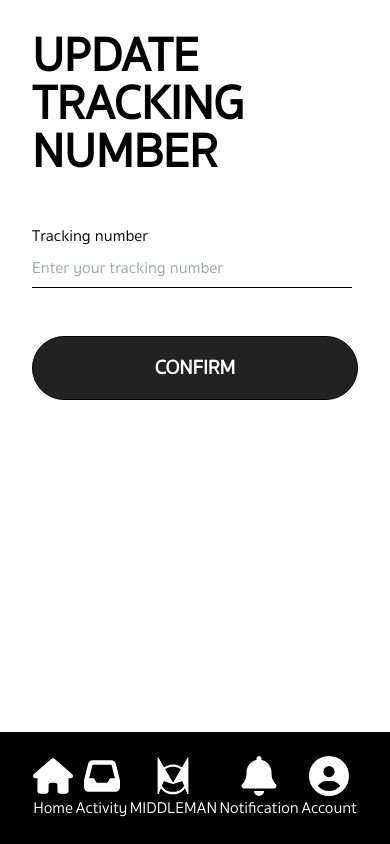
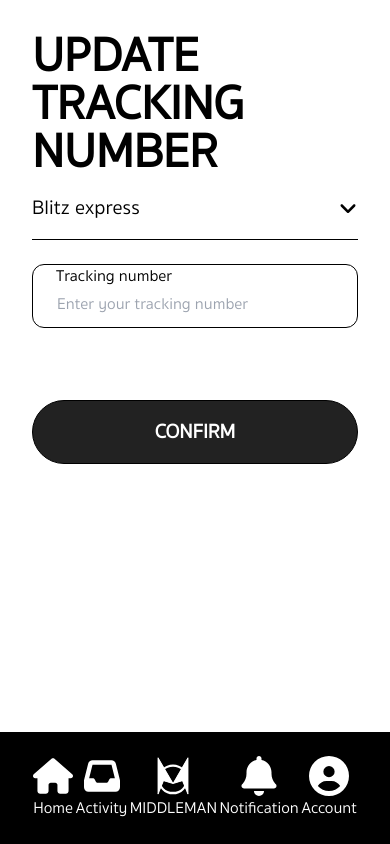
Before and after one commit to Setthapong-M/next-middleman, a Next.js app: page /update-tracking in a window 390 px wide. Built offline with nearby package versions, Linux system fonts and the light colour scheme.

Commit message:
Fixed label id, seller update

```diff
--- a/src/app/buyer-info/page.jsx
+++ b/src/app/buyer-info/page.jsx
@@ -9,7 +9,7 @@ import ProductInfo from '../components/moleculeDesktop/ProductInfo'
 import ModalPaySuccess from '../components/OrganismDesktop/ModalPaySuccess'
 import { useState } from 'react'
 
-function buyerInfo() {
+function BuyerInfoPayment() {
 
     const [showMadal, setShowModal] = useState(false);
 
@@ -52,4 +52,4 @@ function buyerInfo() {
   )
 }
 
-export default buyerInfo
+export default BuyerInfoPayment
--- a/src/app/check-product/page.jsx
+++ b/src/app/check-product/page.jsx
@@ -2,14 +2,13 @@
 
 import React from 'react'
 import PicProduct from '../components/moleculeDesktop/PicProduct'
-import InputProduct from '../components/moleculeDesktop/InputProduct'
 import Link from 'next/link'
 import CheckInputProduct from '../components/moleculeDesktop/CheckInputProduct'
 import CheckInputProductMd from '../components/moleculeMobile/CheckInputProductMd'
 import PicProductMd from '../components/moleculeMobile/PicProductMd'
 import { useRouter } from 'next/navigation'
 
-function checkProduct() {
+function CheckProduct() {
     const router = useRouter();
   return (
     <div className='max-w-screen-xl mx-auto p-8 md:p-20'>
@@ -21,11 +20,11 @@ function checkProduct() {
             </div>
             <div className='md:max-w-80 flex flex-col gap-3 md:gap-6'>
 
-                <div className='hidden md:block'>
+                <div className='-z-50 hidden md:block'>
                     <CheckInputProduct />
                 </div>
 
-                <div className='md:hidden'>
+                <div className='-z-50 md:hidden'>
                     <CheckInputProductMd />
                 </div>
 
@@ -49,4 +48,4 @@ function checkProduct() {
   )
 }
 
-export default checkProduct
+export default CheckProduct
--- a/src/app/components/moleculeDesktop/InputBar.jsx
+++ b/src/app/components/moleculeDesktop/InputBar.jsx
@@ -4,8 +4,8 @@ function InputBar(props) {
 
   return (
     <div className='max-w-80 w-full h-16 flex flex-col'>
-        <label htmlFor='title'>{props.title}</label>
-        <input placeholder={`${props.ph}`} className=' border-b border-black h-12'></input>
+        <label htmlFor="input bar">{props.title}</label>
+        <input type='text' placeholder={props.ph} id="input bar" className='border-b border-black h-12'></input>
     </div>
   )
 }
--- a/src/app/components/moleculeDesktop/InputProduct.jsx
+++ b/src/app/components/moleculeDesktop/InputProduct.jsx
@@ -10,7 +10,7 @@ function InputProduct() {
         <InputBar title = {title1} ph = {ph1}/>
         <div className='flex flex-col max-w-80 w-full mt-6'>
           <label htmlFor='description' >Description</label>
-          <textarea rows="10" placeholder='Enter anything' className='border border-black rounded-xl p-2'></textarea>
+          <textarea rows="10" placeholder='Enter anything' id='description' className='border border-black rounded-xl p-2'></textarea>
         </div>
     </div>
   )
--- a/src/app/components/moleculeDesktop/SearchXl.jsx
+++ b/src/app/components/moleculeDesktop/SearchXl.jsx
@@ -7,8 +7,8 @@ function SearchXl() {
   return (
     <div className='flex gap-x-3 items-end drop-shadow-md'>
       <div className='max-w-screen-lg w-full'>
-          <label htmlFor='search-room'>Search room</label>
-          <input type='text' placeholder='Search room' className='h-16 w-full pl-2 rounded-xl border border-black'></input>
+          <label htmlFor='search room'>Search room</label>
+          <input type='text' placeholder='Search room' id='search room' className='h-16 w-full pl-2 rounded-xl border border-black'></input>
       </div>
       <button className='min-w-16 h-16 border border-black bg-black rounded-full'>
           <div className='flex justify-center'>
--- a/src/app/components/moleculeMobile/InputBarMd.jsx
+++ b/src/app/components/moleculeMobile/InputBarMd.jsx
@@ -4,8 +4,8 @@ function InputBarMd(props) {
 
   return (
     <div className='relative'>
-        <label htmlFor='title' className='absolute top-0 left-6 text-black'>{props.title}</label>
-        <input type='text' placeholder={`${props.ph}`} className='h-16 md:h-12 w-full pt-4 pl-6 rounded-xl border border-black'></input>
+        <label htmlFor={props.title} className='absolute top-0 left-6 text-black'>{props.title}</label>
+        <input type='text' placeholder={props.ph} id={props.title} className='h-16 md:h-12 w-full pt-4 pl-6 rounded-xl border border-black'></input>
     </div>
   )
 }
--- a/src/app/login/page.jsx
+++ b/src/app/login/page.jsx
@@ -15,7 +15,7 @@ function Login() {
         <div className='md:max-w-80 flex flex-col gap-6'>
 
             <div className='md:hidden'>
-                <InputBarMd title = {title}/>
+                <InputBarMd title = {title} ph={ph}/>
             </div>
             <div className='flex flex-col gap-3'>
                 <div className='hidden md:block'>
--- a/src/app/seller-info-update/page.jsx
+++ b/src/app/seller-info-update/page.jsx
@@ -24,9 +24,15 @@ function sellerInfoUpdate() {
                 <ProductInfo />
             </div>
         </div>
-        <Link href='/product-review' className='flex items-center justify-center mt-12 w-full md:w-80 h-16 bg-grey400 text-white rounded-full text-xl font-bold md:text-xl border border-black uppercase'>
-          View product
-        </Link>
+        <div className='flex flex-col gap-6'>
+          <Link href='/update-tracking' className='flex items-center justify-center mt-12 w-full md:w-80 h-16 bg-green200 text-black rounded-full text-xl font-bold md:text-xl border border-black uppercase'>
+            Update tracking
+          </Link>
+          <Link href='/product-review' className='flex items-center justify-center w-full md:w-80 h-16 bg-grey400 text-white rounded-full text-xl font-bold md:text-xl border border-black uppercase'>
+            View product
+          </Link>
+        </div>
+
     </div>
   )
 }
--- a/src/app/update-tracking/page.jsx
+++ b/src/app/update-tracking/page.jsx
@@ -1,19 +1,36 @@
 import React from 'react'
 import Link from 'next/link'
 import InputBar from '../components/moleculeDesktop/InputBar'
+import Dropdown from '../components/moleculeDesktop/Dropdown'
+import InputBarMd from '../components/moleculeMobile/InputBarMd'
+
 
 function updateTracking() {
     const title = "Tracking number"
     const ph = "Enter your tracking number"
+
+    let options = [
+      "Blitz express",
+      "Flash express",
+      "Kerry express",
+    ]
+
   return (
     <div className='max-w-screen-xl mx-auto p-8 md:p-20'>
         <h1 className='text-5xl font-bold uppercase'>Update tracking number</h1>
-        <div className='mt-12'>
+        <div className='flex flex-col gap-6'>
+          <Dropdown options = {options}/>
+          <div className='hidden md:block'>
             <InputBar title = {title} ph = {ph}/>
+          </div>
+          <div className='-z-50 md:hidden'>
+            <InputBarMd title = {title} ph={ph}/>
+          </div>
+          <Link href='/seller-info-update' className='flex items-center justify-center mt-12 w-full md:w-80 h-16 bg-grey400 text-white rounded-full text-xl font-bold md:text-xl border border-black uppercase'>
+            Confirm
+          </Link>
         </div>
-        <Link href='/seller-info-update' className='flex items-center justify-center mt-12 w-full md:w-80 h-16 bg-grey400 text-white rounded-full text-xl font-bold md:text-xl border border-black uppercase'>
-          Confirm
-        </Link>
+
     </div>
   )
 }
```
